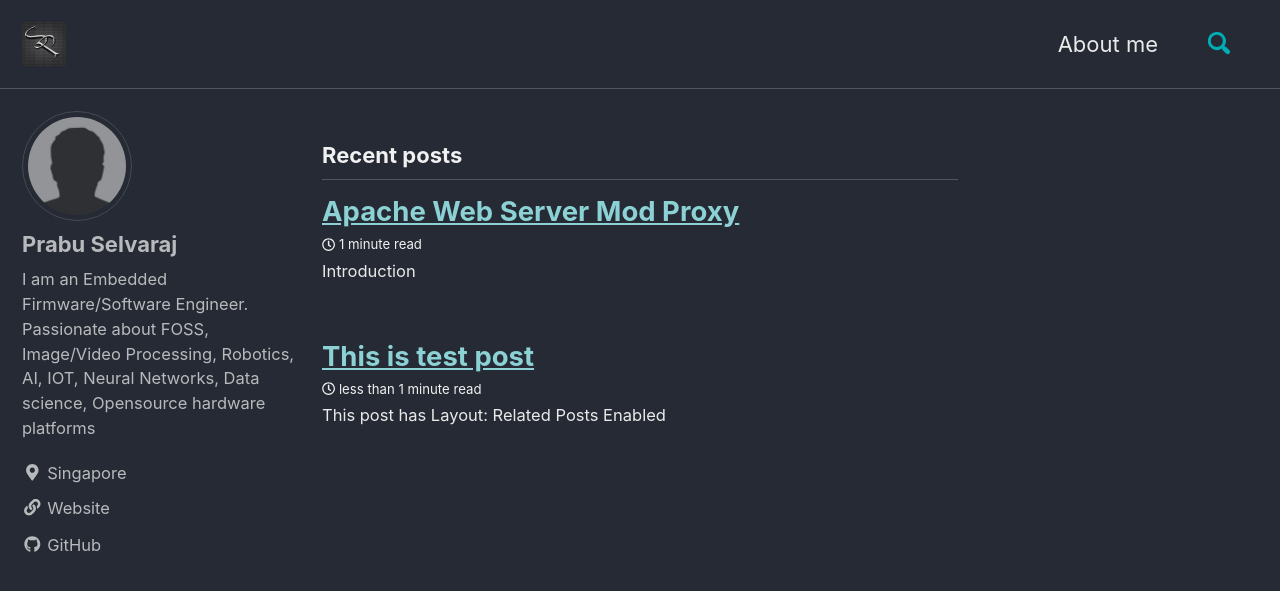
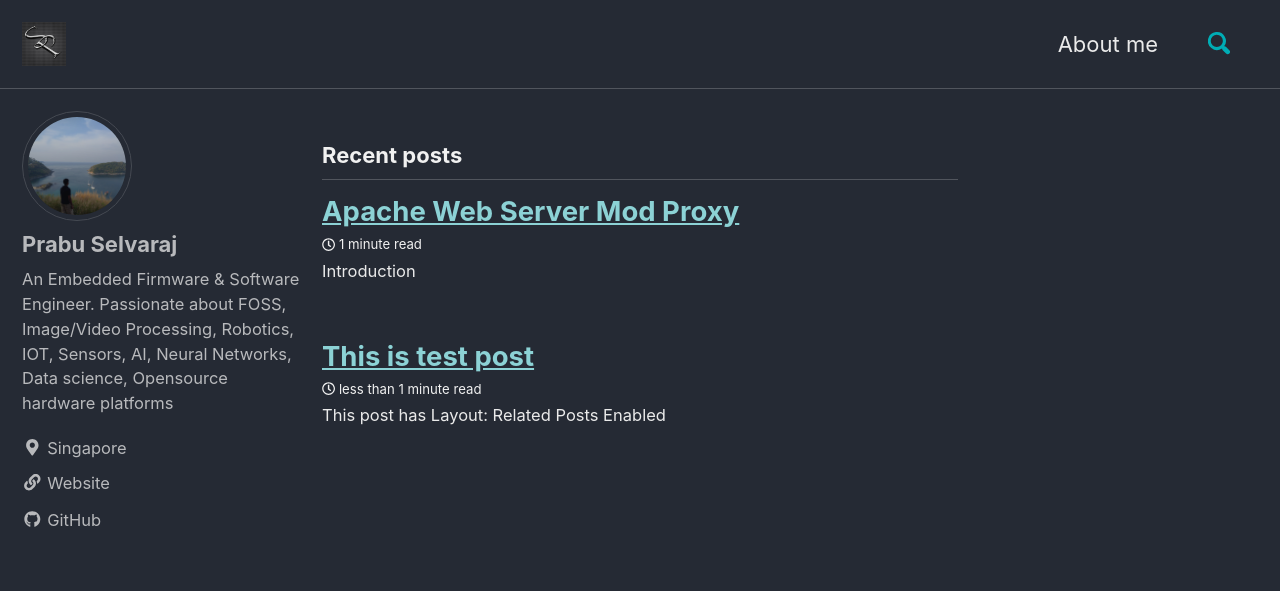
Before and after one commit to prabuselva/prabuselva.github.io, a Jekyll site: the page built from index.html, in a window 1280 px wide and 900 px high. Shown: the top 591 px of the window. Built offline with Jekyll 4.4.1, drawn with Linux system fonts in a browser that asks for light colours; cached includes are drawn as plain includes; nearby versions of some CDN libraries; the list of posts is cut into pages by our own code.

Commit message:
Added profile photo

```diff
--- a/_config.yml
+++ b/_config.yml
@@ -76,7 +76,7 @@ facebook:
   username               :
   app_id                 :
   publisher              :
-og_image                 : "/assets/images/bio-photo.jpg"
+og_image                 : "/assets/images/my-photo2.jpg"
 # For specifying social profiles
 # - https://developers.google.com/structured-data/customize/social-profiles
 social:
@@ -94,8 +94,8 @@ analytics:
 # Site Author
 author:
   name             : "Prabu Selvaraj"
-  avatar           : "/assets/images/bio-photo.jpg"
-  bio              : "I am an Embedded Firmware/Software Engineer. Passionate about FOSS, Image/Video Processing, Robotics, AI, IOT, Neural Networks, Data science, Opensource hardware platforms"
+  avatar           : "/assets/images/my-photo2.jpg"
+  bio              : "An Embedded Firmware & Software Engineer. Passionate about FOSS, Image/Video Processing, Robotics, IOT, Sensors, AI, Neural Networks, Data science, Opensource hardware platforms"
   location         : "Singapore"
   links:
     - label: "Website"
```
Also changed, not shown: assets/images/my-photo2.jpg (added), 1 other file.
